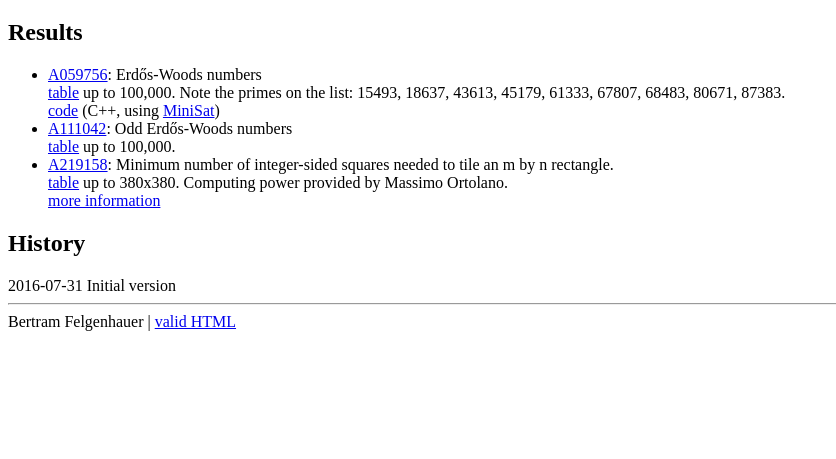
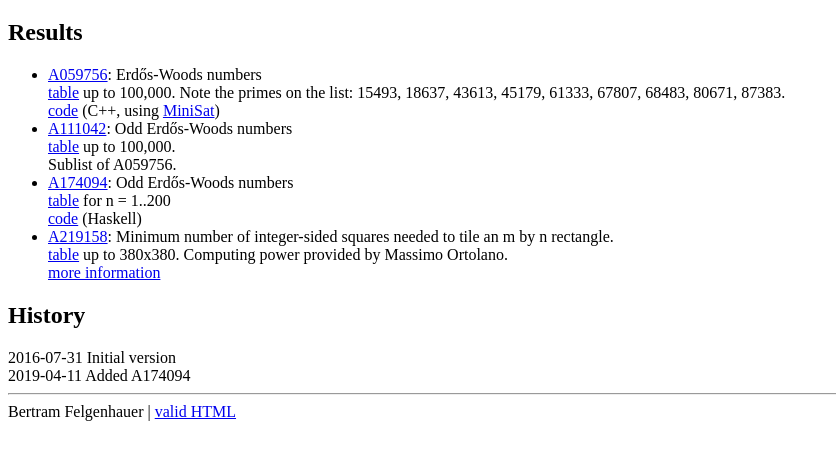
Before and after one commit to int-e/oeis, a plain HTML site: page index.html in a window 1280 px wide. Shown: the part 61-520 px from the top of the page, without its empty margins (0-836 px from the left). Drawn offline with Linux system fonts and the light colour scheme.

Commit message:
fix A174094 material and add it to index.html

```diff
--- a/index.html
+++ b/index.html
@@ -9,13 +9,19 @@
 <a href="a059756.cc">code</a> (C++, using <a href="http://minisat.se/">MiniSat</a>)
 <li>
 <a href="https://oeis.org/A111042">A111042</a>: Odd Erdős-Woods numbers<br>
-<a href="b111042.txt">table</a> up to 100,000.
+<a href="b111042.txt">table</a> up to 100,000.<br>
+Sublist of A059756.
+<li>
+<a href="https://oeis.org/A174094">A174094</a>: Odd Erdős-Woods numbers<br>
+<a href="b174094.txt">table</a> for n = 1..200<br>
+<a href="a174094.hs">code</a> (Haskell)
 <li>
 <a href="https://oeis.org/A219158">A219158</a>: Minimum number of integer-sided squares needed to tile an m by n rectangle.<br>
 <a href="b219158.txt">table</a> up to 380x380. Computing power provided by Massimo Ortolano.<br>
 <a href="../squares">more information</a>
 </ul>
 <h2>History</h2>
-2016-07-31 Initial version
+2016-07-31 Initial version<br>
+2019-04-11 Added A174094
 <hr>
 Bertram Felgenhauer | <a href="http://validator.w3.org/check?uri=referer">valid HTML</a>
```
Also changed, not shown: b174094.txt, 1 other file.
